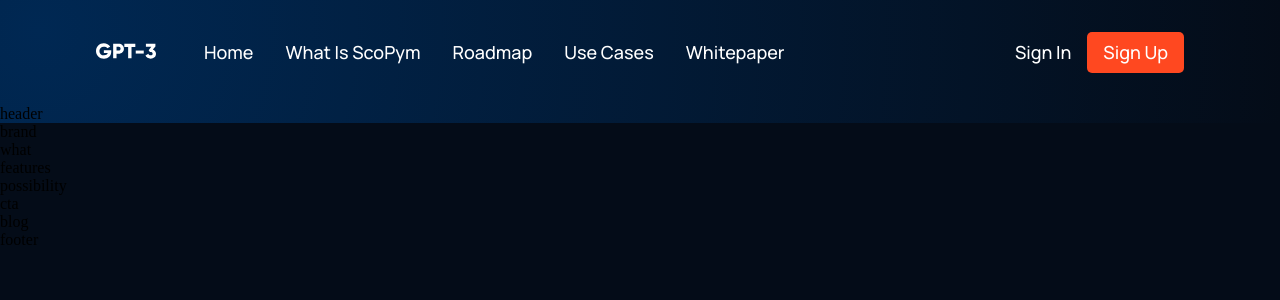
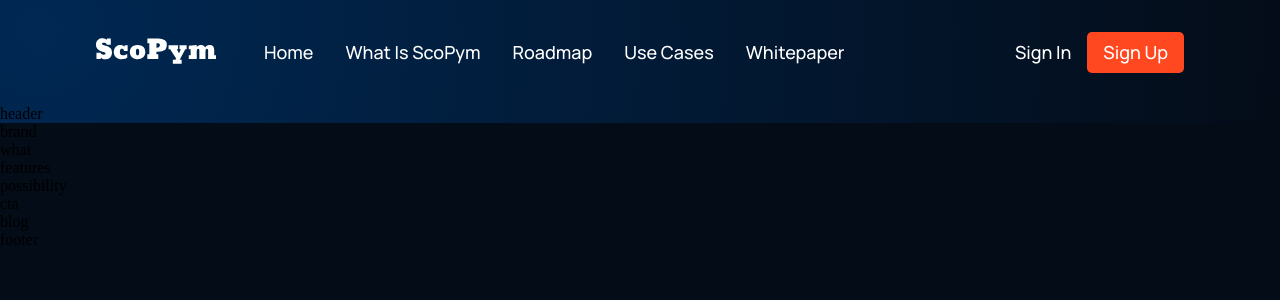
Before and after one commit to mertbayca/bigProject_one, a React (Create React App) app: page / in a window 1280 px wide. Shown: the top 300 px of the page. Built offline with nearby package versions, Linux system fonts and the light colour scheme; the HTML template or start-up script is replaced by a standard one.

Commit message:
Temp logo changed to better one. Subject to more change

```diff
--- a/src/components/navbar/navbar.css
+++ b/src/components/navbar/navbar.css
@@ -17,8 +17,8 @@
 }
 
 .scop__navbar-links_logo img {
-    width: 60px;
-    height: 20px;
+    width: 120px;
+    height: 30px;
 }
 
 .scop__navbar-links_container {
```
Also changed, not shown: src/assets/logo.svg.
